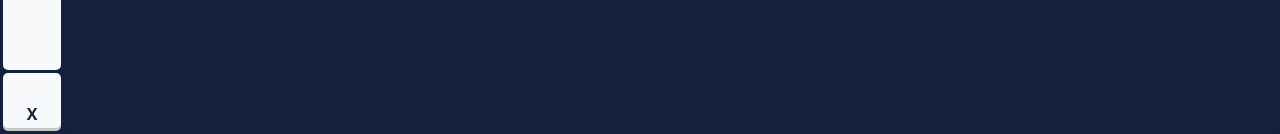
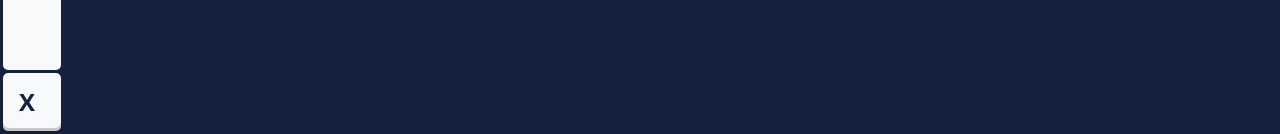
Before and after one commit to vogelino/fast-assembled-furniture, a Next.js app: page /grid in a window 1280 px wide. Shown: the part 666-800 px from the top of the page. Built offline with nearby package versions, Linux system fonts and the light colour scheme.

Commit message:
Add support for icon-less buttons and statuses

```diff
--- a/components/SquareButton/SquareButton.module.css
+++ b/components/SquareButton/SquareButton.module.css
@@ -1,16 +1,37 @@
 .squareButton {
-    @apply w-16 h-16 grid;
-    box-shadow: inset 0 calc(var(--borderWidth, 3px) * -1) 0 0 rgba(0, 0, 0, 0.2);
+    @apply h-16 grid;
+}
+
+.squareButton:hover .buttonContentContainer {
+    transform: translateY(-2px);
+}
+
+.squareButton:active .buttonContentContainer {
+    transform: translateY(3px);
+}
+
+.buttonContentContainer {
+    @apply grid w-full place-items-center p-1.5 rounded-md uppercase font-bold text-left text-sm transition-transform;
+    height: calc(3.425rem + var(--borderWidth, 3px));
     grid-template-columns: 1fr 1fr;
     grid-template-areas: 'icon status'
+        'text text';
+    grid-auto-rows: 1fr;
+    transform: translateY(0);
+    box-shadow: inset 0 -3px 0 0 rgba(0, 0, 0, 0.2), 0 0 0 4px rgba(0, 0, 0, 0.2);
+}
+
+.textOnlyContainer {
+    @apply py-1.5 px-4 text-2xl font-black;
+    grid-template-areas: 'text text'
         'text text';
 }
 
 .squareButton:focus {
-    @apply ring-4 outline-none;
+    @apply outline-none ring-4;
 }
 
 
 .buttonContent {
-    @apply grid justify-center items-center w-full h-full;
+    @apply grid content-start items-center w-full h-full;
 }
--- a/components/SquareButton/SquareButton.module.css.d.ts
+++ b/components/SquareButton/SquareButton.module.css.d.ts
@@ -1,2 +1,3 @@
 export const squareButton: string
+export const buttonContentContainer: string
 export const buttonContent: string
--- a/components/SquareButton/index.tsx
+++ b/components/SquareButton/index.tsx
@@ -1,35 +1,61 @@
 import { HTMLProps, FC } from 'react'
 import { icons, IconType } from '@/components/Icon'
-import { squareButton, buttonContent } from './SquareButton.module.css'
+import {
+	squareButton,
+	buttonContent,
+	buttonContentContainer,
+	textOnlyContainer,
+} from './SquareButton.module.css'
 
+enum TypeColorMap {
+	Edit = '#FF9A6B',
+	Add = '#FFEA61',
+	Info = '#70B3FF',
+	Buy = '#87E39D',
+}
 interface ButtonProps extends HTMLProps<HTMLButtonElement> {
 	primary?: boolean
 	type: 'button' | 'submit' | 'reset'
+	status?: string | number
 	icon?: string
+	colorType?: 'Edit' | 'Add' | 'Info' | 'Buy'
 }
 
-export const Button: FC<ButtonProps> = ({ children, className, icon, ...rest }) => {
+export const Button: FC<ButtonProps> = ({
+	children,
+	className,
+	icon,
+	status = '',
+	colorType,
+	...rest
+}) => {
 	const IconTag = icon ? (icons[icon] as IconType) : () => null
+	const isTextOnly = !icon && !status && children
 	return (
 		// eslint-disable-next-line react/button-has-type
 		<button
-			className={`gf ${squareButton} ${className}`}
-			style={{
-				gridTemplateAreas: `icon status
-text text
-`,
-				gridTemplateColumns: '1fr 1fr',
-				gridAutoRows: '1fr',
-			}}
+			className={`gf ${squareButton} ${className} `}
+			style={colorType ? { backgroundColor: TypeColorMap[colorType] } : {}}
 			// eslint-disable-next-line react/jsx-props-no-spreading
 			{...rest}
 		>
-			<span style={{ gridArea: 'icon' }} className={`${buttonContent} icon`}>
-				{icon ? <IconTag size={20} /> : null}
-			</span>
-			<span style={{ gridArea: 'status' }} className={`${buttonContent} status`} />
-			<span style={{ gridArea: 'text' }} className="text uppercase font-bold">
-				{children}
+			<span className={`${buttonContentContainer} ${isTextOnly && textOnlyContainer}`}>
+				{icon && (
+					<span style={{ gridArea: 'icon' }} className={`${buttonContent} icon`}>
+						<IconTag size={20} />
+					</span>
+				)}
+				{status && (
+					<span
+						style={{ gridArea: 'status' }}
+						className={`${buttonContent} justify-self-start status`}
+					>
+						{status}
+					</span>
+				)}
+				<span style={{ gridArea: 'text' }} className="text self-center justify-self-start">
+					{children}
+				</span>
 			</span>
 		</button>
 	)
--- a/pages/brand/ui/buttons.tsx
+++ b/pages/brand/ui/buttons.tsx
@@ -6,12 +6,41 @@ import { getNotionPage } from '@/utils/notionUtil'
 
 export const getStaticProps = getNotionPage('15857cee480e4abe95c8d2c25dce3ebb')
 
-const BrandGuide: FC<Pick<NotionRendererProps, 'blockMap'>> = ({ blockMap }) => (
+const ButtonsGuide: FC<Pick<NotionRendererProps, 'blockMap'>> = ({ blockMap }) => (
 	<Layout notionContent={blockMap}>
-		<Button type="button" icon="Calendar">
-			Menu
-		</Button>
+		<div className="grid grid-cols-4 gap-8">
+			<Button type="button" icon="Menu">
+				Menu
+			</Button>
+			<Button type="button" icon="X">
+				Close
+			</Button>
+			<Button type="button" icon="ArrowLeft">
+				Prev
+			</Button>
+			<Button type="button" icon="ShoppingCart" status="2">
+				Cart
+			</Button>
+			<Button type="button" icon="Info" colorType={'Info' as const}>
+				Info
+			</Button>
+			<Button type="button" icon="Edit" colorType={'Edit' as const}>
+				Edit
+			</Button>
+			<Button type="button" icon="Plus" colorType={'Add' as const}>
+				Add
+			</Button>
+			<Button type="button" icon="DollarSign" colorType={'Buy' as const}>
+				Buy
+			</Button>
+			<Button type="button" icon="ArrowLeft" className="col-span-2">
+				Customize <span className="font-normal">(€)</span>
+			</Button>
+			<Button type="button" className="col-span-2" colorType={'Buy' as const}>
+				Buy <span className="text-sm font-normal">(599€)</span>
+			</Button>
+		</div>
 	</Layout>
 )
 
-export default BrandGuide
+export default ButtonsGuide
--- a/pages/brand/ui/frame.tsx
+++ b/pages/brand/ui/frame.tsx
@@ -1,4 +1,4 @@
-import React, { FC } from 'react'
+import { FC } from 'react'
 import { NotionRendererProps } from 'react-notion/dist/renderer'
 import Layout from '@/brand/Layout'
 import { getNotionPage } from '@/utils/notionUtil'
--- a/styles/globals.css
+++ b/styles/globals.css
@@ -59,4 +59,36 @@
 		--borderWidth: 3px;
 		@apply bg-primary text-primary;
 	}
+
+	body .notion {
+		@apply text-primary font-sans text-base leading-normal;
+		caret-color: var(--primary);
+	}
+
+	body .notion h1 {
+		@apply text-2xl;
+	}
+
+	body .notion h2 {
+		@apply text-xl;
+	}
+
+	body .notion h3 {
+		@apply text-lg;
+	}
+
+	body .notion h1,
+	body .notion h2,
+	body .notion h3 {
+		@apply uppercase font-bold;
+	}
+
+	body .notion-table {
+		@apply break-normal whitespace-normal;
+	}
+
+	/* Dirty trick to target div parent of tables */
+	body .notion div[style="max-width:100%;margin-top:5px"] {
+		overflow-x: auto;
+	}
 }
```
